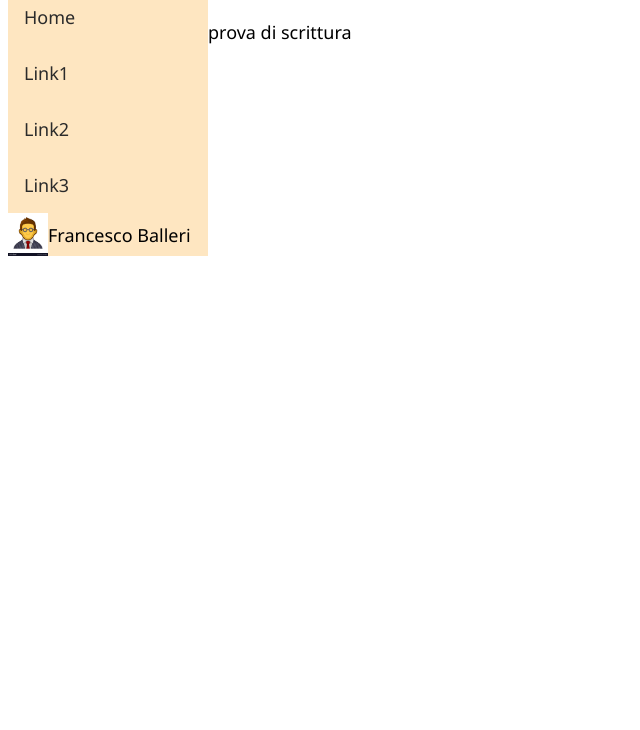
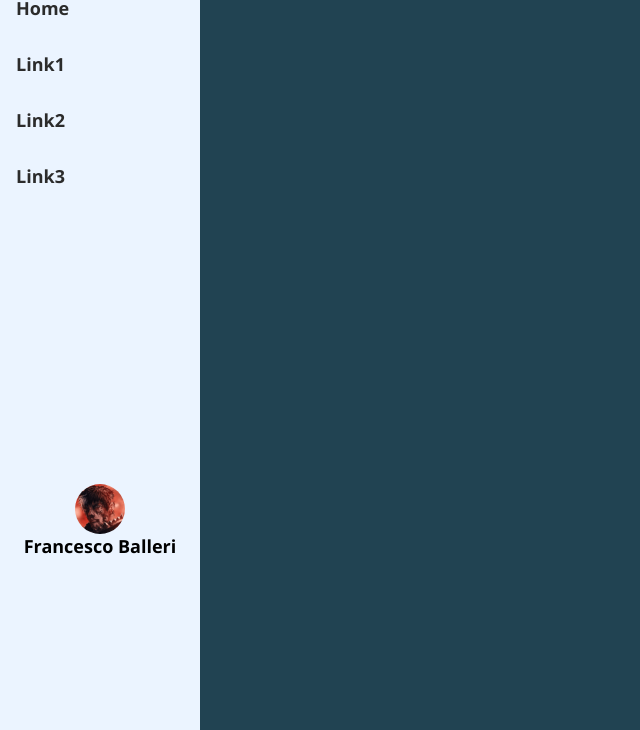
Before and after one commit to furanchesuko/CSS_exercise, a plain HTML site: page 05 Flexbox/Flexbox/start/index.html in a window 1280 px wide. Shown: the part 70-800 px from the top of the page, without its empty margins (0-640 px from the left). Drawn offline with Linux system fonts and the light colour scheme.

Commit message:
finished flexbox exercise

```diff
--- a/05 Flexbox/Flexbox/start/index.html
+++ b/05 Flexbox/Flexbox/start/index.html
@@ -12,6 +12,7 @@
 </head>
 
 <body>
+  <section class="container">
     <nav class="sidebar">
       <!-- Un segnaposto per un logo nella parte superiore. -->
       <img src="develhope_mobile_blue.svg" alt="logo sidebar" class="logo">
@@ -22,15 +23,15 @@
       <a href="http://">Link3</a>
       <div class="userData">
         <!-- L'avatar e il nome utente in una colonna centrata nella parte inferiore. -->
-      <img src="businessman-or-programmer-avatar-profile-userpic-vector-7471805-1940413609.jpg" width="20%"
-        alt="userpic">
-      Francesco Balleri
+        <img src="3842c04380f19a44634e8825ca685530-2210311450.jpg" alt="userpic">
+        <span>Francesco Balleri</span>
       </div>
     </nav>
-  <article>
-    <h1>title</h1>
+  </section>
+  <!--   <article>
+    <h1>TITLE</h1>
     <p>prova di scrittura</p>
-  </article>
+  </article> -->
 </body>
 
 </html>
--- a/05 Flexbox/Flexbox/start/style.css
+++ b/05 Flexbox/Flexbox/start/style.css
@@ -11,28 +11,35 @@ assegna la proprietà `flex: 1` alla lista dei collegamenti. */
 body {
     font-family: 'Segoe UI', Tahoma, Geneva, Verdana, sans-serif;
     font-size: large;
+    font-weight: 1000;
+    background-color: #214352;
+    margin: 0px;
+    padding: 0px;
+}
+
+.container {
     display: flex;
-    flex-direction: row;
 }
 
 /* La barra laterale dovrebbe avere una larghezza di 200px e
 dovrebbe occupare l'intera altezza della pagina.  */
 .sidebar {
-    width: 200px;
-    height: 100%;
-    background-color: rgb(254, 230, 193);
+    display: flex;
+    flex-direction: column;
+    background-color: rgb(235, 244, 255);
     margin: 0px;
     padding: 0px;
-    position: flex;
+    width: 200px;
+    height: 100vh;
 }
 
 .logo {
     margin: 0px;
     padding: 10px;
+    width: 30px;
 }
 
 .sidebar a {
-    display: block;
     padding: 16px;
     text-decoration: none;
     color: #2b2b2b;
@@ -47,5 +54,19 @@ dovrebbe occupare l'intera altezza della pagina.  */
 
 .userData {
     display: flex;
+    flex-direction: column;
     align-items: center;
+    padding: 10px;
+    text-align: center;
+    margin-top: 15em;
 }
+
+.userData>img {
+    border-radius:50%;
+    width: 50px;
+}
+
+/* article {
+    padding: 10px;
+    margin: 10px;
+} */
```
Also changed, not shown: 05 Flexbox/Flexbox/start/3842c04380f19a44634e8825ca685530-2210311450.jpg (added), 05 Flexbox/Flexbox/start/Screen Sidebar.png (added), 05 Flexbox/Flexbox/start/businessman-or-programmer-avatar-profile-userpic-vector-7471805-1940413609.jpg (deleted). Lines whose indentation alone changed are shown as unchanged.
